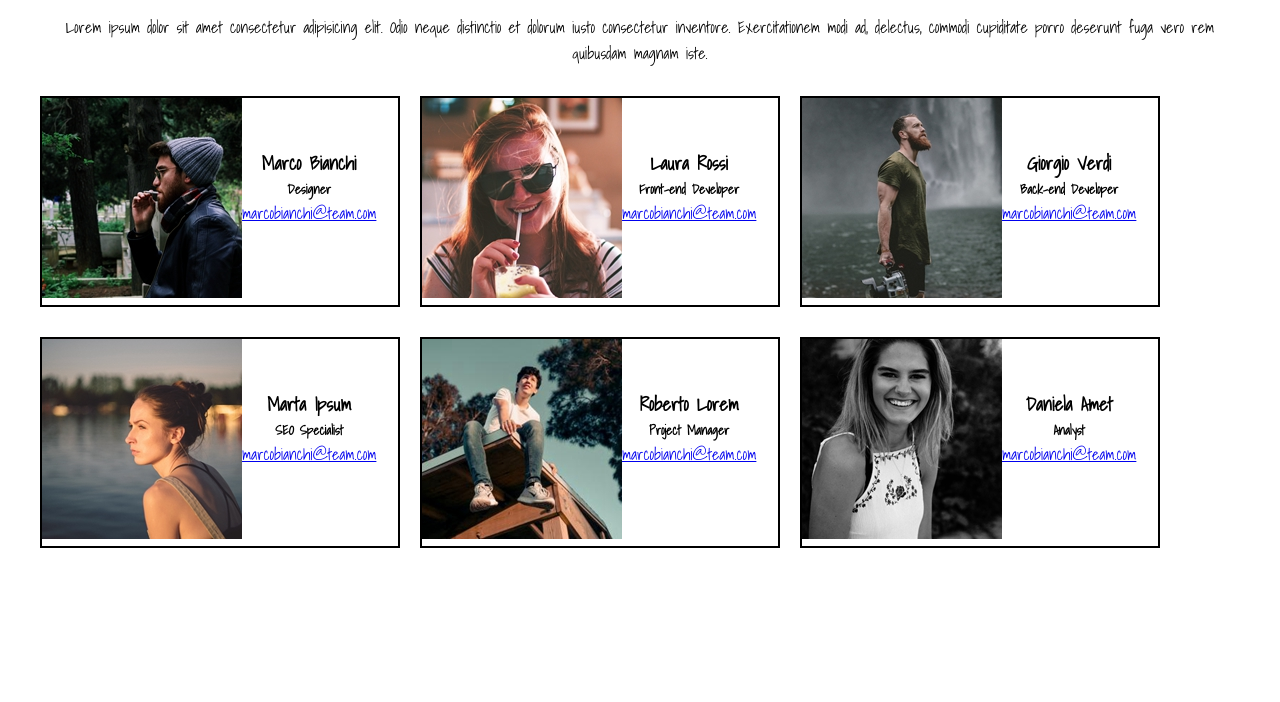
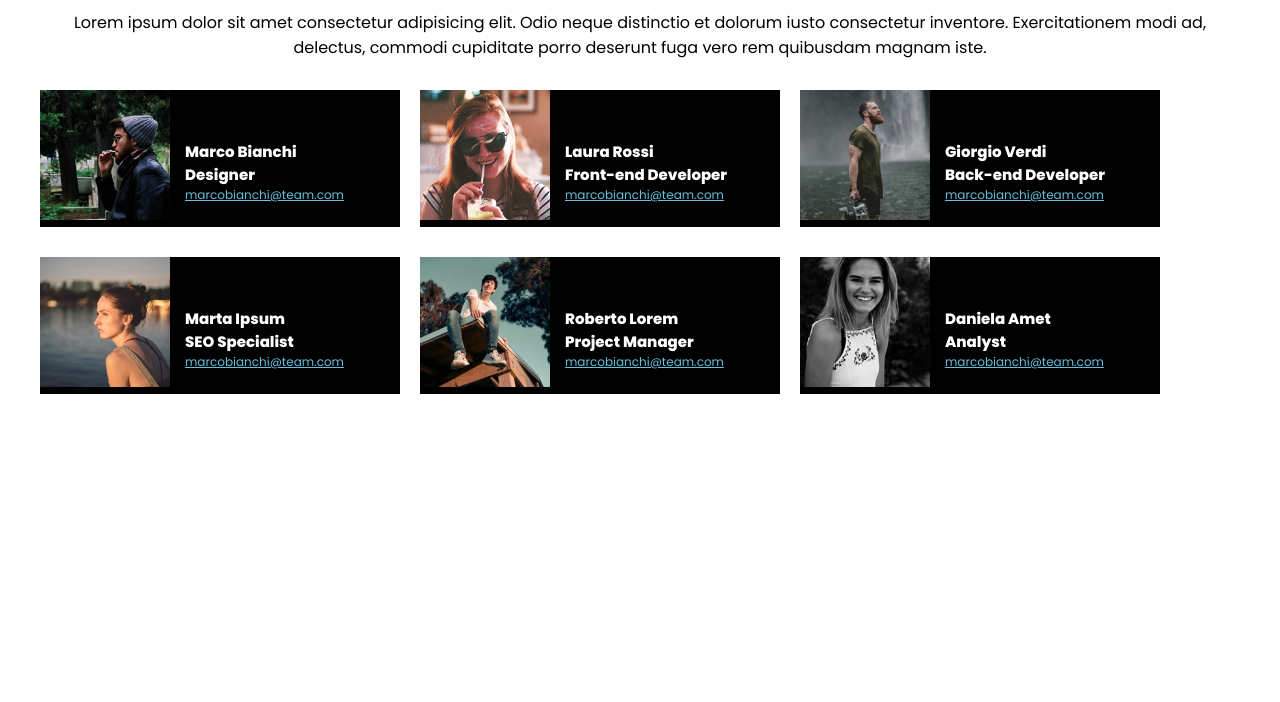
Before and after one commit to AlessandroRamoni/html-css-float-cards, a plain HTML site: page index.html in a window 1280 px wide. Shown: the part 98-800 px from the top of the page. Drawn offline with Linux system fonts and the light colour scheme.

```diff
--- a/css/style.css
+++ b/css/style.css
@@ -5,7 +5,7 @@
 }
 
 body{
-    font-family: 'Shadows Into Light', cursive;
+    font-family: 'Poppins', sans-serif;
     max-width: 1200px;
     text-align: center;
 }
@@ -20,10 +20,11 @@
 }
 
 .bordo{
-    border: 2px solid black;
     margin-top: 30px;
     margin-right: 20px;
     width: calc(100% / 3 - 40px);
+    background-color: black;
+    /* height: 100px; */
 }
 
 .float-left{
@@ -37,12 +38,29 @@
 }
 
 .info{
+   text-align: left;
    margin-top: 50px;
+   margin-left: 15px;
+   font-size: 12px;
 }
 
-/* img{
+.info h3, .info h5{
+    color: #fff;
+    font-size: 15px;
+}
+
+.info a{
+    color: #65c0de;
+}
+
+.immagine{
+    width: 130px;
+}
+
+img{
     width: 100%;
-} */
+}
+
 
 /* .container > div{
     width: 33%;
--- a/index.html
+++ b/index.html
@@ -7,7 +7,7 @@
     <meta name="viewport" content="width=device-width, initial-scale=1.0">
     <link rel="preconnect" href="https://fonts.googleapis.com">
     <link rel="preconnect" href="https://fonts.gstatic.com" crossorigin>
-    <link href="https://fonts.googleapis.com/css2?family=Shadows+Into+Light&display=swap" rel="stylesheet">
+    <link href="https://fonts.googleapis.com/css2?family=Poppins:wght@400;800&display=swap" rel="stylesheet">
     <link rel="stylesheet" href="./css/style.css">
     <title>Meet Out Team</title>
 </head>
@@ -26,7 +26,7 @@
 
     <div class="container">
         <div class="bordo clearfix float-left">
-            <div class="float-left"><img src="./img/male1.png" alt="Marco">
+            <div class="float-left immagine"><img src="./img/male1.png" alt="Marco">
             </div>
             <div class="float-left info">
                 <h3>Marco Bianchi</h3>
@@ -36,7 +36,7 @@
         </div>
 
         <div class="bordo clearfix float-left">
-            <div class="float-left"><img src="./img/female1.png" alt="Laura">
+            <div class="float-left immagine"><img src="./img/female1.png" alt="Laura">
             </div>
             <div class="float-left info">
                 <h3>Laura Rossi</h3>
@@ -46,7 +46,7 @@
         </div>
 
         <div class="bordo clearfix float-left">
-            <div class="float-left"><img src="./img/male2.png" alt="Giorgio">
+            <div class="float-left immagine"><img src="./img/male2.png" alt="Giorgio">
             </div>
             <div class="float-left info">
                 <h3>Giorgio Verdi</h3>
@@ -59,7 +59,7 @@
 
     <div class="container">
         <div class="bordo clearfix float-left">
-            <div class="float-left"><img src="./img/female2.png" alt="Marta">
+            <div class="float-left immagine"><img src="./img/female2.png" alt="Marta">
             </div>
             <div class="float-left info">
                 <h3>Marta Ipsum</h3>
@@ -69,7 +69,7 @@
         </div>
 
         <div class="bordo clearfix float-left">
-            <div class="float-left"><img src="./img/male3.png" alt="Roberto">
+            <div class="float-left immagine"><img src="./img/male3.png" alt="Roberto">
             </div>
             <div class="float-left info">
                 <h3>Roberto Lorem</h3>
@@ -79,7 +79,7 @@
         </div>
 
         <div class="bordo clearfix float-left">
-            <div class="float-left"><img src="./img/female3.png" alt="Daniela">
+            <div class="float-left immagine"><img src="./img/female3.png" alt="Daniela">
             </div>
             <div class="float-left info">
                 <h3>Daniela Amet</h3>
```
